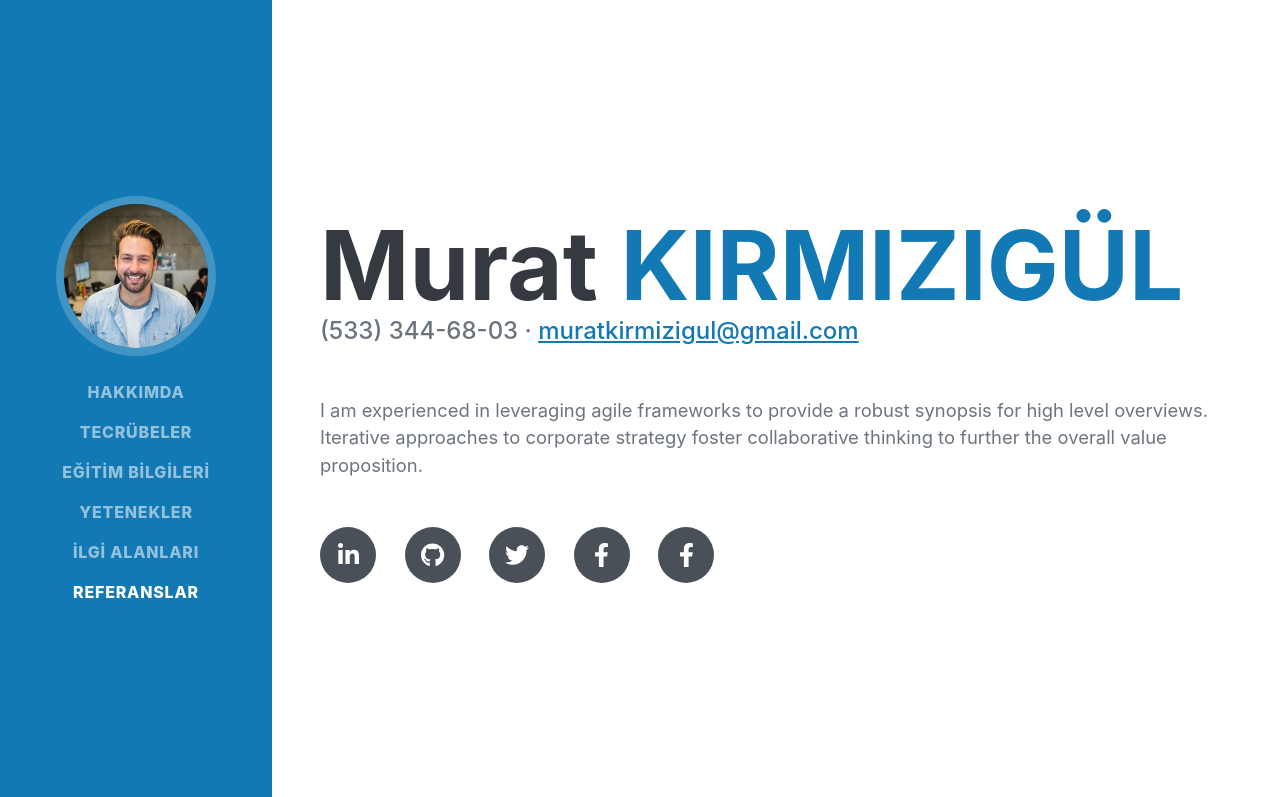
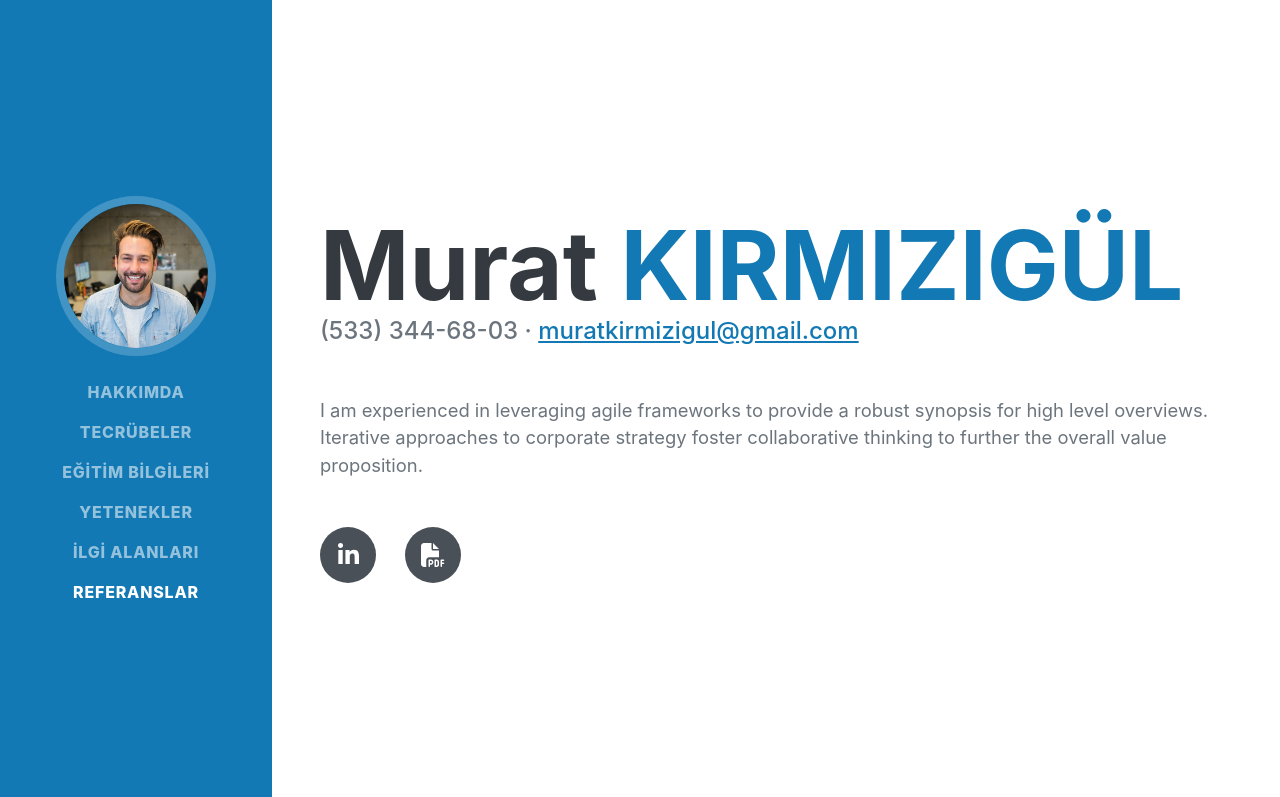
Before and after one commit to mkirmizigul/cv, a plain HTML site: page index.html in a window 1280 px wide. Shown: the top 797 px of the page. Drawn offline with nearby package versions, Linux system fonts and the light colour scheme; a web font is replaced by a local one.

Commit message:
Add files via upload

```diff
--- a/index.html
+++ b/index.html
@@ -49,11 +49,8 @@
                     </div>
                     <p class="lead mb-5">I am experienced in leveraging agile frameworks to provide a robust synopsis for high level overviews. Iterative approaches to corporate strategy foster collaborative thinking to further the overall value proposition.</p>
                     <div class="social-icons">
-                        <a class="social-icon" href="#!"><i class="fab fa-linkedin-in"></i></a>
-                        <a class="social-icon" href="#!"><i class="fab fa-github"></i></a>
-                        <a class="social-icon" href="#!"><i class="fab fa-twitter"></i></a>
-                        <a class="social-icon" href="#!"><i class="fab fa-facebook-f"></i></a>
-						<a class="social-icon" target="_blank" href="https://github.com/mkirmizigul/cv/blob/main/cv.pdf"><i class="fab fa-facebook-f"></i></a>
+                        <a class="social-icon" target="_blank" href="https://www.linkedin.com/in/murat-k%C4%B1rm%C4%B1z%C4%B1g%C3%BCl-3443434b/"><i class="fab fa-linkedin-in"></i></a>
+						<a class="social-icon" target="_blank" href="http://mkirmizigul.github.io/cv/cv.pdf"><i class="fas fa-file-pdf"></i></a>
 
                     </div>
                 </div>
```
